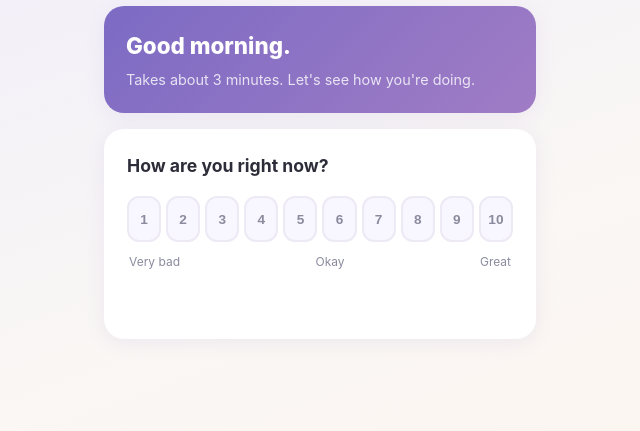
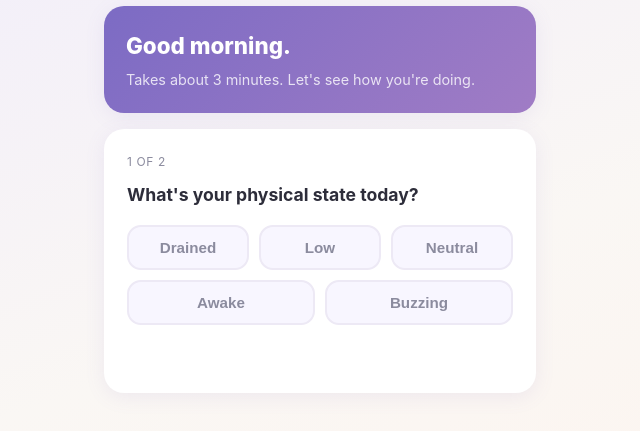
Before and after one commit to Noxet2/daily-checkin, a website: page index.html in a window 1280 px wide. Shown: the part 95-526 px from the top of the page, without its empty margins (320-960 px from the left). Drawn offline with Linux system fonts and the light colour scheme.

Commit message:
Replace 1-10 mood scale with rotating two-question word picker (energy + tone)

```diff
--- a/app.js
+++ b/app.js
@@ -200,6 +200,40 @@ const MOOD_FEEDBACK = {
     10: "Excellent. Remember this feeling — it exists."
 };
 
+// ===== MOOD CHECK-IN — ROTATING QUESTIONS & WORD OPTIONS =====
+// Two-axis approach based on Russell's Circumplex Model:
+// Axis 1: arousal/energy  |  Axis 2: valence/tone
+// Questions rotate by day to prevent autopilot responses.
+
+const ENERGY_QUESTIONS = [
+    "What's your energy like right now?",
+    "How does your body feel this morning?",
+    "What's your physical state today?"
+];
+
+const TONE_QUESTIONS = [
+    "What's your inner weather today?",
+    "If you had to put a word on it, how are you feeling?",
+    "What's your mood tone right now?"
+];
+
+const ENERGY_OPTIONS = [
+    { label: "Drained",  score: 1 },
+    { label: "Low",      score: 3 },
+    { label: "Neutral",  score: 5 },
+    { label: "Awake",    score: 7 },
+    { label: "Buzzing",  score: 9 },
+];
+
+const TONE_OPTIONS = [
+    { label: "Heavy",  score: 1 },
+    { label: "Down",   score: 3 },
+    { label: "Flat",   score: 5 },
+    { label: "Okay",   score: 7 },
+    { label: "Light",  score: 9 },
+    { label: "Good",   score: 10 },
+];
+
 // ===== COMMITMENT FIELDS =====
 // Which field in each exercise contains tomorrow's commitment.
 // AI-enabled exercises all save the last AI answer to 'ai_commitment'.
@@ -236,7 +270,12 @@ const STORAGE_KEY = 'dailycheckin_data';
 const SETTINGS_KEY = 'dailycheckin_settings';
 
 // ===== APP STATE =====
-let selectedMood = null;
+let selectedMood        = null;   // combined 1-10 score (computed from energy + tone)
+let selectedEnergy      = null;   // score from energy sub-step
+let selectedEnergyLabel = null;   // word label from energy sub-step
+let selectedTone        = null;   // score from tone sub-step
+let selectedToneLabel   = null;   // word label from tone sub-step
+let moodSubStep         = 0;      // 0 = energy panel, 1 = tone panel
 let currentExerciseIndex = 0;
 let currentStepIndex = 0;
 let exerciseAnswers = {};
@@ -316,6 +355,8 @@ function saveEntry(mood, exercise, answers) {
     const entry = {
         date: getTodayKey(),
         mood: mood,
+        energyLabel: selectedEnergyLabel || null,
+        toneLabel:   selectedToneLabel   || null,
         exercise: exercise.id,
         answers: answers,
         timestamp: Date.now()
@@ -400,24 +441,60 @@ function showScreen(screenId) {
     document.getElementById(screenId).classList.remove('hidden');
 }
 
-function buildMoodButtons() {
-    const container = document.getElementById('moodButtons');
-    container.innerHTML = '';
-    for (let i = 1; i <= 10; i++) {
-        const btn = document.createElement('button');
-        btn.className = 'mood-btn';
-        btn.textContent = i;
-        btn.addEventListener('click', () => selectMood(i));
-        container.appendChild(btn);
-    }
+function getDayOfYear() {
+    const now = new Date();
+    const start = new Date(now.getFullYear(), 0, 0);
+    return Math.floor((now - start) / 86400000);
 }
 
-function selectMood(value) {
-    selectedMood = value;
-    document.querySelectorAll('.mood-btn').forEach((btn, idx) => {
-        btn.classList.toggle('selected', idx + 1 === value);
+function buildMoodPanels() {
+    const day = getDayOfYear();
+
+    // Rotate questions independently so they don't always pair the same way
+    document.getElementById('energyQuestion').textContent =
+        ENERGY_QUESTIONS[day % ENERGY_QUESTIONS.length];
+    document.getElementById('toneQuestion').textContent =
+        TONE_QUESTIONS[Math.floor(day / ENERGY_QUESTIONS.length) % TONE_QUESTIONS.length];
+
+    // Build energy word buttons
+    const energyContainer = document.getElementById('energyButtons');
+    energyContainer.innerHTML = '';
+    ENERGY_OPTIONS.forEach(opt => {
+        const btn = document.createElement('button');
+        btn.className = 'mood-word-btn';
+        btn.textContent = opt.label;
+        btn.addEventListener('click', () => selectEnergy(opt.score, btn));
+        energyContainer.appendChild(btn);
     });
-    document.getElementById('moodFeedback').textContent = MOOD_FEEDBACK[value] || '';
+
+    // Build tone word buttons
+    const toneContainer = document.getElementById('toneButtons');
+    toneContainer.innerHTML = '';
+    TONE_OPTIONS.forEach(opt => {
+        const btn = document.createElement('button');
+        btn.className = 'mood-word-btn';
+        btn.textContent = opt.label;
+        btn.addEventListener('click', () => selectTone(opt.score, btn));
+        toneContainer.appendChild(btn);
+    });
+}
+
+function selectEnergy(score, btn) {
+    selectedEnergy = score;
+    selectedEnergyLabel = btn.textContent;
+    document.querySelectorAll('#energyButtons .mood-word-btn').forEach(b => b.classList.remove('selected'));
+    btn.classList.add('selected');
+    document.getElementById('moodNextBtn').classList.remove('hidden');
+}
+
+function selectTone(score, btn) {
+    selectedTone = score;
+    selectedToneLabel = btn.textContent;
+    document.querySelectorAll('#toneButtons .mood-word-btn').forEach(b => b.classList.remove('selected'));
+    btn.classList.add('selected');
+    // Compute combined score now so feedback is visible before Continue
+    const combined = Math.round((selectedEnergy + score) / 2);
+    document.getElementById('moodFeedback').textContent = MOOD_FEEDBACK[combined] || '';
     document.getElementById('moodNextBtn').classList.remove('hidden');
 }
 
@@ -820,7 +897,12 @@ function scheduleNotificationCheck() {
 // ===== INIT =====
 
 function init() {
-    buildMoodButtons();
+    moodSubStep = 0;
+    selectedEnergy = null;
+    selectedEnergyLabel = null;
+    selectedTone = null;
+    selectedToneLabel = null;
+    buildMoodPanels();
     updateStreakBadge();
 
     document.getElementById('greeting').textContent = getGreeting();
@@ -847,14 +929,25 @@ function init() {
 
     // ===== EVENT LISTENERS =====
 
-    // Mood next — check for yesterday's follow-up first
+    // Mood next — two sub-steps (energy → tone), then proceed
     document.getElementById('moodNextBtn').addEventListener('click', () => {
-        document.getElementById('moodStep').classList.add('hidden');
-        const commitment = getYesterdayCommitment();
-        if (commitment) {
-            showFollowUp(commitment);
+        if (moodSubStep === 0) {
+            // Advance from energy to tone panel
+            document.getElementById('moodEnergyPanel').classList.add('hidden');
+            document.getElementById('moodTonePanel').classList.remove('hidden');
+            document.getElementById('moodNextBtn').classList.add('hidden');
+            document.getElementById('moodFeedback').textContent = '';
+            moodSubStep = 1;
         } else {
-            startExercise();
+            // Both done — compute combined score and move on
+            selectedMood = Math.round((selectedEnergy + selectedTone) / 2);
+            document.getElementById('moodStep').classList.add('hidden');
+            const commitment = getYesterdayCommitment();
+            if (commitment) {
+                showFollowUp(commitment);
+            } else {
+                startExercise();
+            }
         }
     });
 
@@ -971,7 +1064,10 @@ function showAlreadyDone(entry) {
     let msg = 'Come back tomorrow.';
     if (hour < 17) msg = 'Rest of the day is yours.';
     document.getElementById('alreadyDoneMessage').textContent = msg;
-    document.getElementById('todayMoodDisplay').textContent = `${entry.mood} / 10`;
+    const energyLabel = entry.energyLabel || '—';
+    const toneLabel   = entry.toneLabel   || '—';
+    document.getElementById('todayMoodDisplay').textContent =
+        entry.energyLabel ? `${energyLabel}  ·  ${toneLabel}` : `${entry.mood} / 10`;
     updateStreakBadge();
 }
 
--- a/index.html
+++ b/index.html
@@ -35,14 +35,17 @@
 
                 <!-- Step 1: Mood -->
                 <div id="moodStep" class="card step">
-                    <h2>How are you right now?</h2>
-                    <div class="mood-scale">
-                        <div class="mood-buttons" id="moodButtons"></div>
-                        <div class="mood-labels">
-                            <span>Very bad</span>
-                            <span>Okay</span>
-                            <span>Great</span>
-                        </div>
+                    <!-- Sub-step 1: Energy -->
+                    <div id="moodEnergyPanel">
+                        <p class="mood-step-counter">1 of 2</p>
+                        <h2 id="energyQuestion"></h2>
+                        <div class="mood-word-buttons" id="energyButtons"></div>
+                    </div>
+                    <!-- Sub-step 2: Mood tone -->
+                    <div id="moodTonePanel" class="hidden">
+                        <p class="mood-step-counter">2 of 2</p>
+                        <h2 id="toneQuestion"></h2>
+                        <div class="mood-word-buttons" id="toneButtons"></div>
                     </div>
                     <p id="moodFeedback" class="mood-feedback"></p>
                     <button id="moodNextBtn" class="btn btn-primary hidden">Continue →</button>
--- a/style.css
+++ b/style.css
@@ -163,52 +163,50 @@ h3 {
     box-shadow: 0 2px 8px rgba(255,159,28,0.3);
 }
 
-/* ===== MOOD BUTTONS ===== */
-.mood-scale {
-    margin: 8px 0 16px;
+/* ===== MOOD WORD BUTTONS ===== */
+.mood-step-counter {
+    font-size: 0.75rem;
+    color: var(--text-light);
+    text-transform: uppercase;
+    letter-spacing: 0.05em;
+    margin: 0 0 10px;
 }
 
-.mood-buttons {
+.mood-word-buttons {
     display: flex;
-    gap: 5px;
-    justify-content: space-between;
-    margin-bottom: 10px;
+    flex-wrap: wrap;
+    gap: 10px;
+    margin: 12px 0 16px;
 }
 
-.mood-btn {
-    flex: 1;
-    height: 46px;
+.mood-word-btn {
+    flex: 1 1 calc(33% - 10px);
+    min-width: 80px;
+    padding: 12px 8px;
     border: 2px solid var(--border);
-    border-radius: 12px;
+    border-radius: 14px;
     background: #f8f6ff;
-    font-size: 0.85rem;
-    font-weight: 700;
+    font-size: 0.95rem;
+    font-weight: 600;
     cursor: pointer;
     color: var(--text-light);
     transition: all 0.2s ease;
+    text-align: center;
 }
 
-.mood-btn:hover {
+.mood-word-btn:hover {
     border-color: var(--primary);
     color: var(--primary);
     transform: translateY(-2px);
     box-shadow: 0 4px 12px rgba(124,107,196,0.2);
 }
 
-.mood-btn.selected {
+.mood-word-btn.selected {
     background: linear-gradient(135deg, var(--primary), var(--secondary));
     border-color: transparent;
     color: white;
     transform: translateY(-3px);
     box-shadow: 0 6px 16px rgba(124,107,196,0.35);
-}
-
-.mood-labels {
-    display: flex;
-    justify-content: space-between;
-    font-size: 0.75rem;
-    color: var(--text-light);
-    padding: 0 2px;
 }
 
 .mood-feedback {
```
